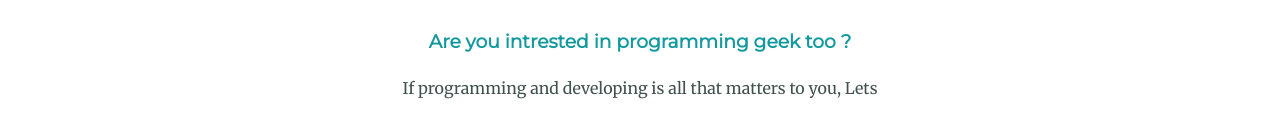
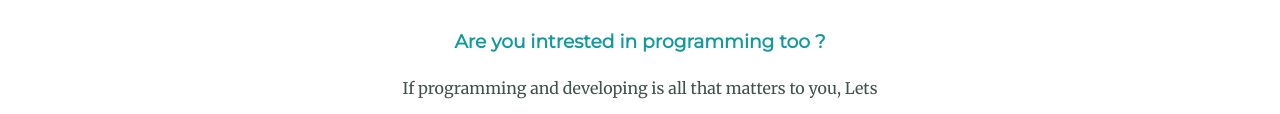
Before and after one commit to shubhjaiswal02/My-Site, a plain HTML site: page index.html in a window 1280 px wide. Shown: the part 2269-2383 px from the top of the page. Drawn offline with Linux system fonts and the light colour scheme.

Commit message:
html code .

```diff
--- a/index.html
+++ b/index.html
@@ -56,7 +56,7 @@
       <hr />
       <div class="contact-me">
         <h2>Get In Touch</h2>
-        <h3>Are you intrested in programming geek too ?</h3>
+        <h3>Are you intrested in programming too ?</h3>
         <p>
           If programming and developing is all that matters to you, Lets
           connect.
```
